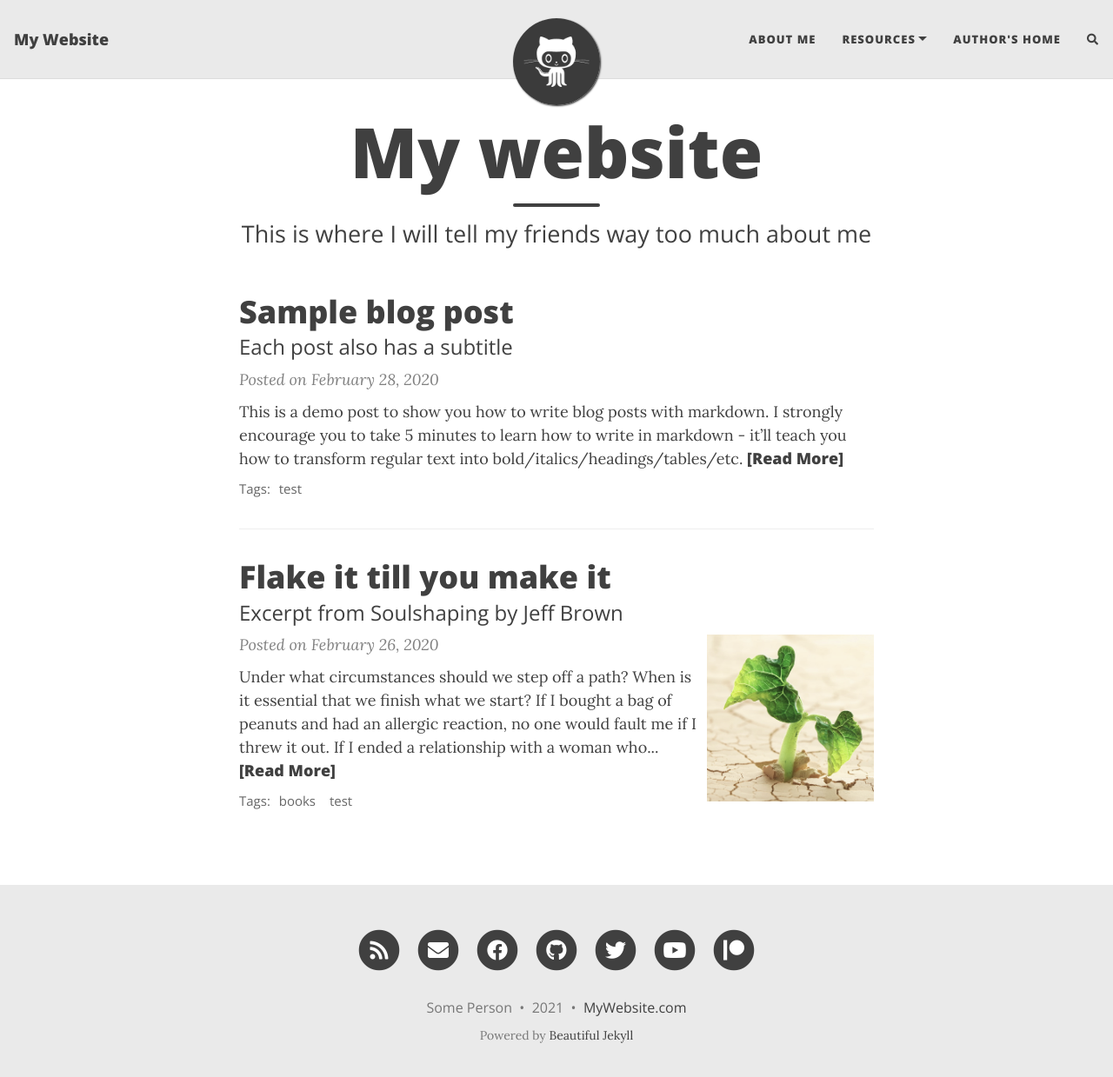
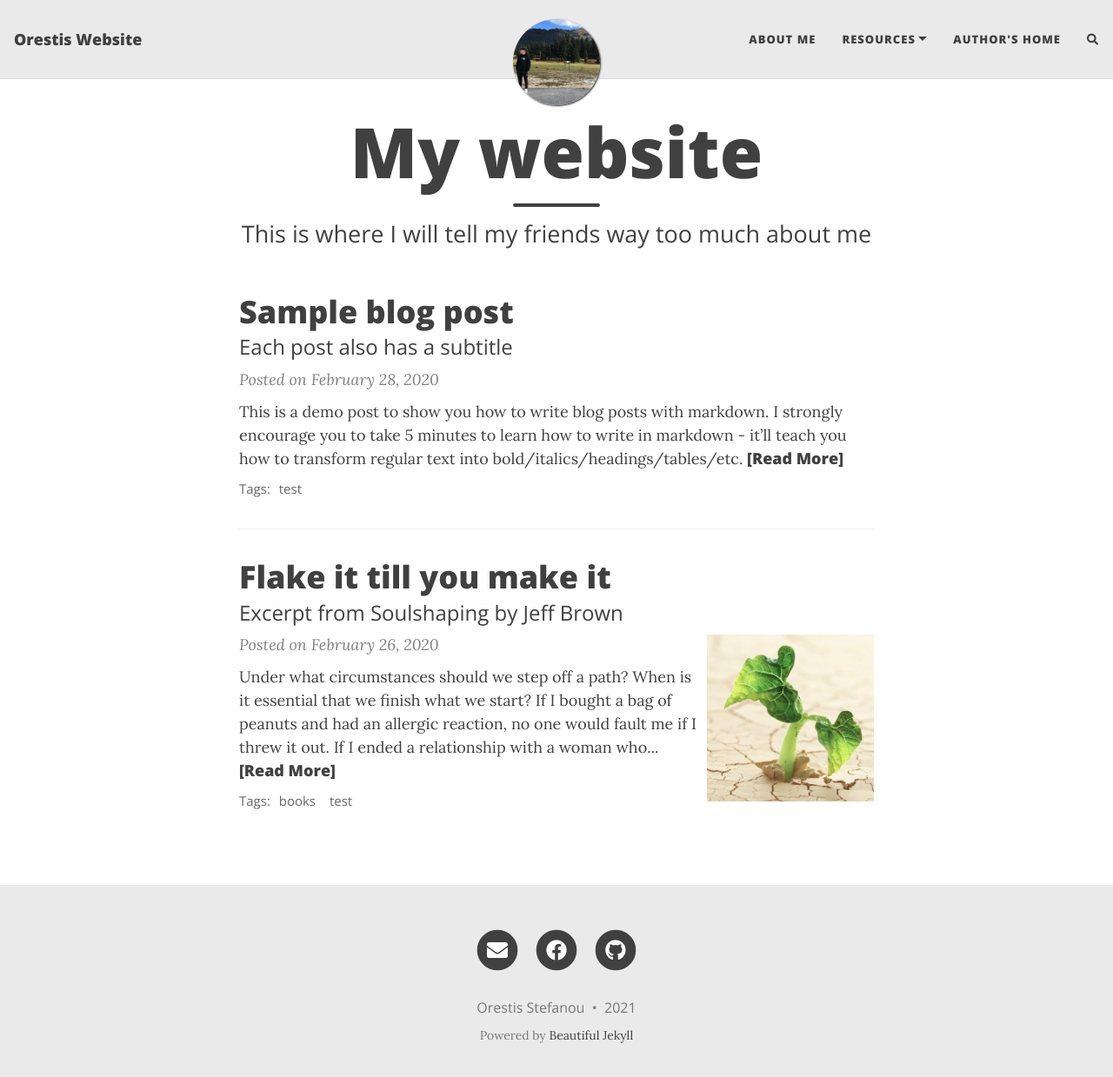
Before and after one commit to OrestisStefanou/OrestisStefanou.github.io, a Jekyll site: the page built from index.html, in a window 1280 px wide and 1252 px high. Shown: the top 1239 px of the window at 87% size. Built offline with Jekyll 4.4.1, drawn with Linux system fonts in a browser that asks for light colours; nearby versions of some CDN libraries; the list of posts is cut into pages by our own code; comment, search, counter and statistics services are not loaded.

Commit message:
Modified settings

```diff
--- a/_config.yml
+++ b/_config.yml
@@ -6,25 +6,25 @@
 # --- Required options --- #
 
 # Name of website
-title: My Website
+title: Orestis Website
 
 # Your name to show in the footer
-author: Some Person
+author: Orestis Stefanou
 
 # --- List of links in the navigation bar --- #
 
 navbar-links:
   About Me: "aboutme"
   Resources:
-    - Beautiful Jekyll: "https://beautifuljekyll.com"
-    - Learn markdown: "https://www.markdowntutorial.com/"
-  Author's home: "https://deanattali.com"
+    - GitHUb Page: "https://github.com/OrestisStefanou"
+    - LinkedIn: "www.linkedin.com/in/orestis-stefanou-b8285a213"
+  Author's home: "https://orestisstefanou.github.io/"
 
 # --- Logo --- #
 
 # Image to show in the navigation bar - works best with a square image
 # Remove this parameter if you don't want an image in the navbar
-avatar: "/assets/img/avatar-icon.png"
+avatar: "/assets/img/profile.jpg"
 
 # By default, the image is cut into a circle. You can disable this behaviour by setting 'round-avatar: false'
 round-avatar: true
@@ -39,12 +39,12 @@ round-avatar: true
 # Select the social network links that you want to show in the footer.
 # Uncomment the links you want to show and add your information to each one.
 social-network-links:
-  email: "someone@example.com"
-  facebook: deanattali
-  github: daattali
-  twitter: daattali
-  patreon: DeanAttali
-  youtube: c/daattali
+  email: "stefanouorestis@gmail.com"
+  facebook: Orestis Stefanou
+  github: OrestisStefanou
+  twitter:
+  patreon:
+  youtube:
 #  medium: yourname
 #  reddit: yourname
 #  linkedin: daattali
@@ -65,20 +65,18 @@ social-network-links:
 
 # If you want to show a link to an RSS in the footer, add the site description here.
 # If you don't want to show an RSS link, remove the following line.
-rss-description: This website is a virtual proof that I'm awesome
 
 # --- General options --- #
 
 # Select which social network share links to show in posts
 share-links-active:
-  twitter: true
+  twitter: false
   facebook: true
   linkedin: true
   vk: false
 
 # How to display the link to your website in the footer
 # Remove this if you don't want a link in the footer
-url-pretty: "MyWebsite.com"
 
 # Excerpt word length - Truncate the excerpt of each post on the feed page to the specified number of words
 excerpt_length: 50
```
Also changed, not shown: assets/img/profile.jpg (added).
